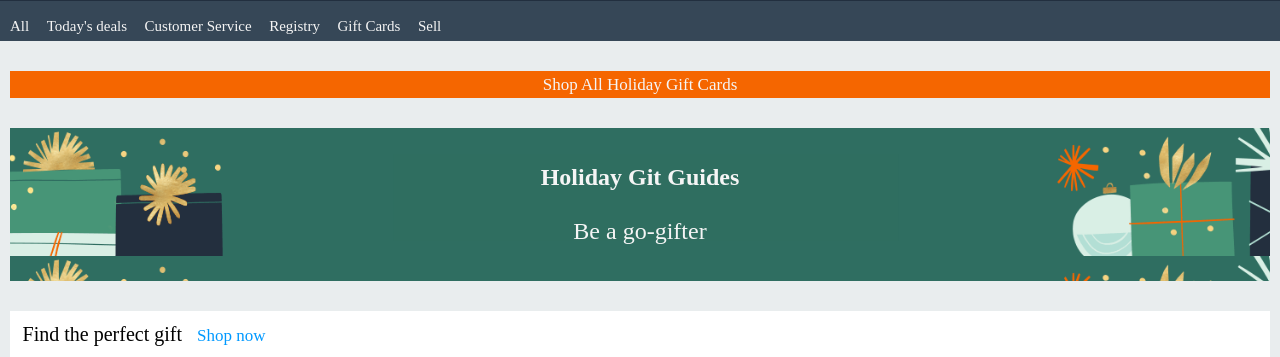
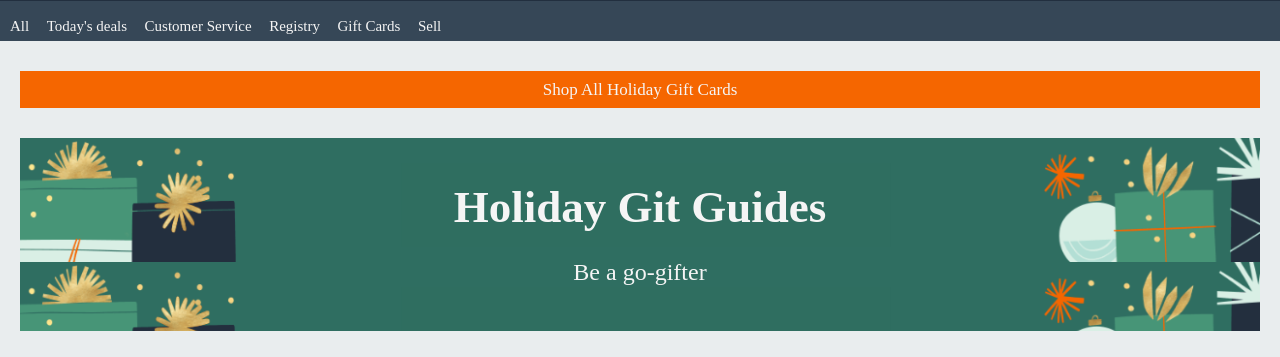
Before and after one commit to ABBA3124/U--W2-D5-Test, a plain HTML site: page Amazon Page/index.html in a window 1280 px wide. Shown: the part 58-415 px from the top of the page. Drawn offline with Linux system fonts and the light colour scheme.

```diff
--- a/Amazon Page/assets/css/style.css
+++ b/Amazon Page/assets/css/style.css
@@ -6,8 +6,8 @@ html {
   background-color: #e9edee;
 }
 main div.marginLeftRight {
-  margin-left: 10px;
-  margin-right: 10px;
+  margin-left: 20px;
+  margin-right: 20px;
 }
 /* HEADER */
 header div {
@@ -41,8 +41,8 @@ header nav ul li a {
 /* HEADER ORANGEBAR */
 main div.bannerorange {
   background-color: #f56600;
-  padding-top: 5px;
-  padding-bottom: 5px;
+  padding-top: 10px;
+  padding-bottom: 10px;
   color: #f5f5f5;
   margin-top: 30px;
   margin-bottom: 30px;
@@ -51,15 +51,18 @@ main div.bannerorange {
 /* banner con tema regali */
 main div.holiday {
   background-image: url(../images/bg-image.png);
-  background-position: top;
+  background-size: 100%;
+  padding-top: 94px;
+  padding-bottom: 94px;
   display: block;
   color: #f5f5f5;
-  padding: 3%;
+  padding: 47px;
   margin-bottom: 30px;
 }
 main div.holiday h3 {
   font-weight: bold;
   margin-bottom: 30px;
+  font-size: 45px;
 }
 /* div article1 4 foto */
 main article.article1 {
@@ -136,7 +139,7 @@ main footer.footer1 a {
 /* footer 2 */
 main footer.footer2 {
   background-color: #222f3f;
-  padding: 60px;
+  padding: 100px;
 }
 main footer.footer2 img {
   width: 200px;
```
